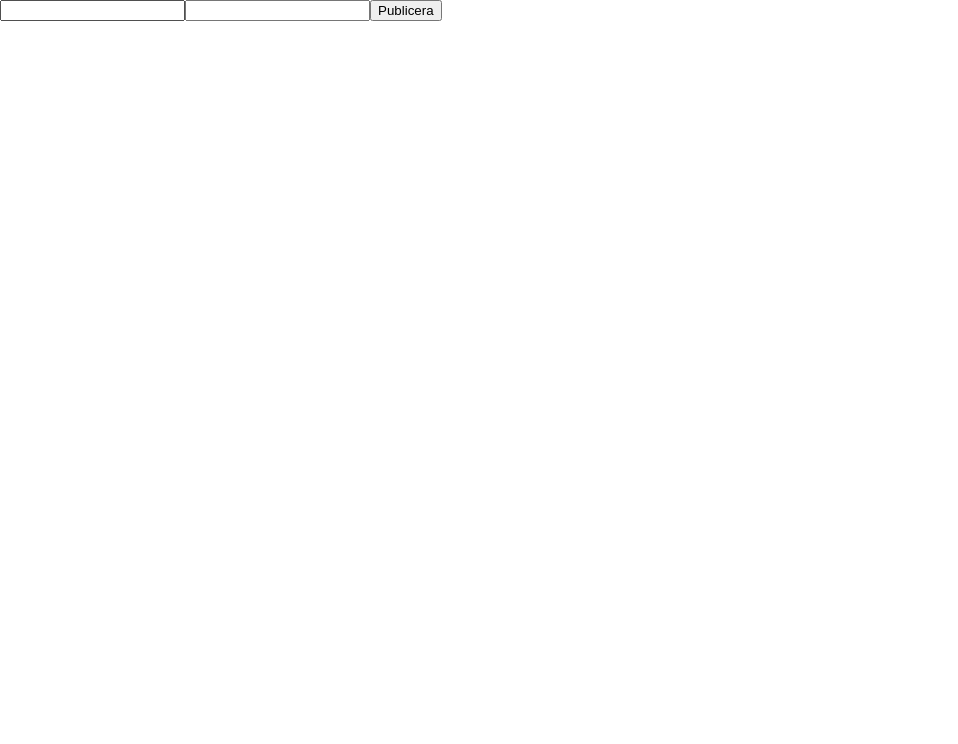
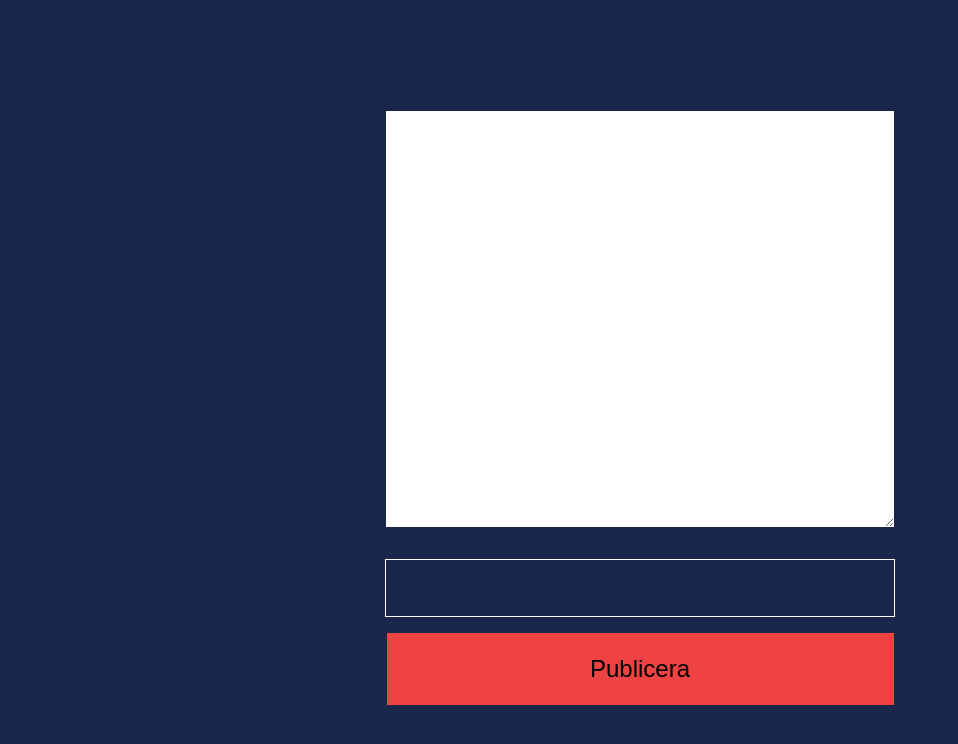
Before and after one commit to MartinaSTV/Testare, a React (Vite) app in the folder shui/: page /writemsg in a window 1280 px wide. Shown: the top 744 px of the page, without its empty margins (0-958 px from the left). Built offline with nearby package versions, Linux system fonts and the light colour scheme.

Commit message:
lite css

```diff
--- a/shui/src/view/WriteMsg.jsx
+++ b/shui/src/view/WriteMsg.jsx
@@ -49,10 +49,10 @@ function WriteMsg() {
     }
 
     return (
-        <article data-id='writeMsg'>
-            <input onChange={ (e) => setMsg(e.target.value) } type="text" data-id='writeMsgText'/>
-            <input onChange={ (e) => setUser(e.target.value) } type="text" data-id='writeMsgUser'/>
-            <button data-id='writeMsgPost' onClick={ handleClick }>Publicera</button>
+        <article data-id='writeMsg' className="write">
+            <textarea className="write__text" onChange={ (e) => setMsg(e.target.value) } data-id='writeMsgText'/>
+            <input className="write__user" onChange={ (e) => setUser(e.target.value) } type="text" data-id='writeMsgUser'/>
+            <button className="write__btn" data-id='writeMsgPost' onClick={ handleClick }>Publicera</button>
         </article>
     )
 }
--- a/shui/src/view/writemsg.scss
+++ b/shui/src/view/writemsg.scss
@@ -0,0 +1,35 @@
+.write {
+    display: flex;
+    justify-content: center;
+    align-items: center;
+    flex-direction: column;
+    background-color: #19274A;
+    height: 100vh;
+
+    &__text {
+        margin: 1rem;
+        padding: .5rem;
+        background-color: white;
+        width: 492px;
+        border: none;
+        height: 50%;
+        font-size: 24px;
+    }
+    &__user {
+        border: 1px solid white;
+        color: white;
+        background-color: transparent;
+        margin: 1rem;
+        padding: .5rem;
+        width: 492px;
+        height: 5%;
+        font-size: 24px;
+    }
+    &__btn {
+        background-color: #EF4343;
+        border: none;
+        width: 507px;
+        height: 72px;
+        font-size: 24px;
+    }
+}
```
